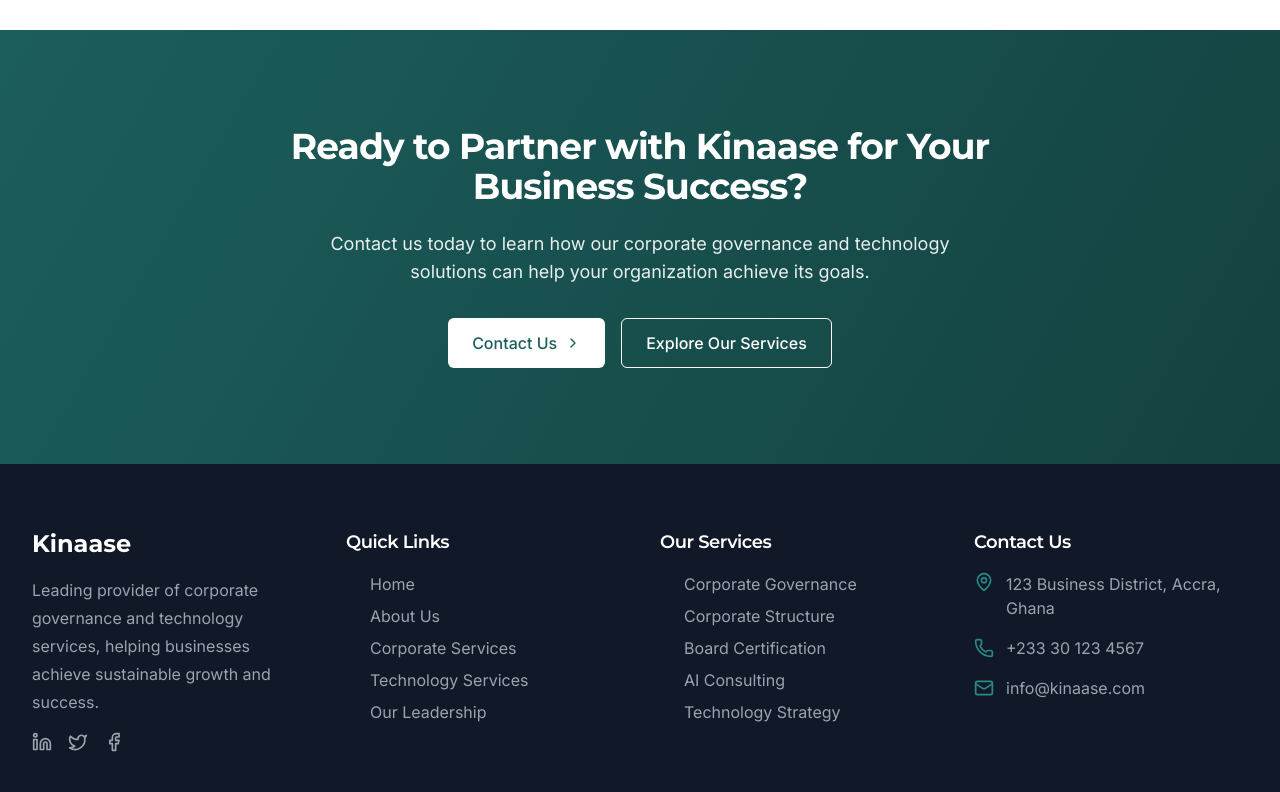
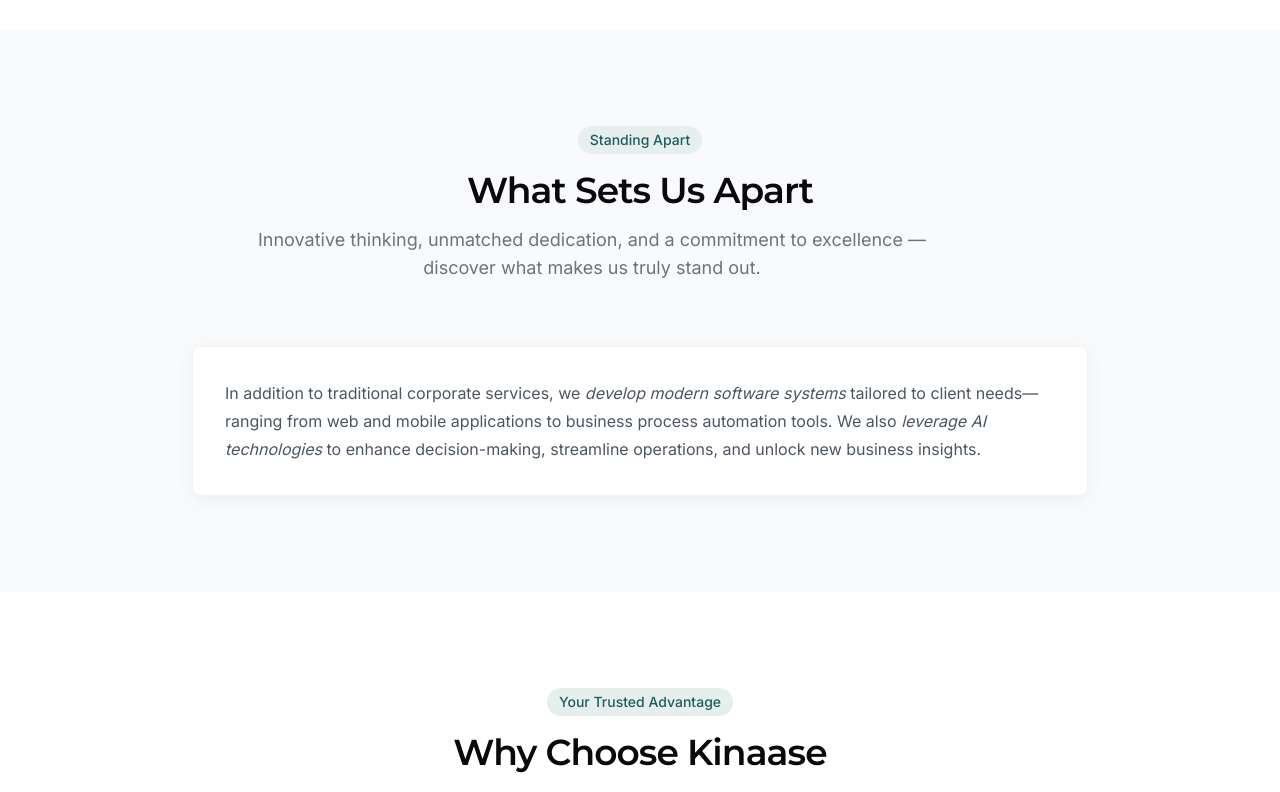
Before and after one commit to ahmedfaaid/kinaase-website, a Next.js app in the folder apps/web/: page /about in a window 1280 px wide. Shown: the part 2880-3672 px from the top of the page. Built offline with nearby package versions, Linux system fonts and the light colour scheme.

Commit message:
add what set us apart and why choose us sections to about page

```diff
--- a/apps/web/app/about/page.tsx
+++ b/apps/web/app/about/page.tsx
@@ -1,9 +1,11 @@
 'use client';
 
 import AboutCta from '../../components/sections/about/about-cta';
+import ChooseUs from '../../components/sections/about/choose-us';
 import CompanyHistory from '../../components/sections/about/company-history';
 import CoreValues from '../../components/sections/about/core-values';
 import MissionVision from '../../components/sections/about/mission-vision';
+import SetUsApart from '../../components/sections/about/set-us-apart';
 import Hero from '../../components/sections/hero';
 import PageTransition from '../../components/ui/PageTransition';
 
@@ -27,6 +29,12 @@ export default function About() {
         {/* Core Values */}
         <CoreValues />
 
+        {/* What Sets Us Apart */}
+        <SetUsApart />
+
+        {/* Why Choose Us */}
+        <ChooseUs />
+
         {/* CTA Section */}
         <AboutCta />
       </main>
```
